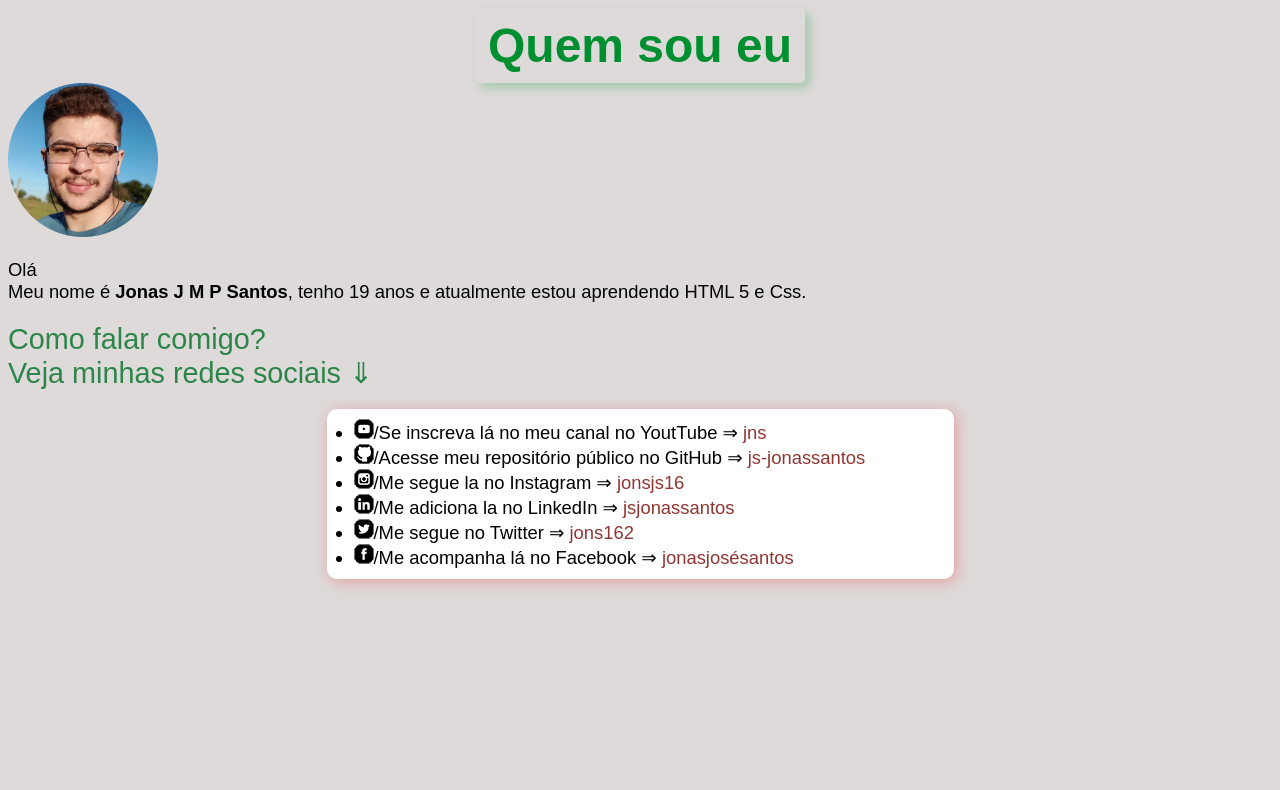
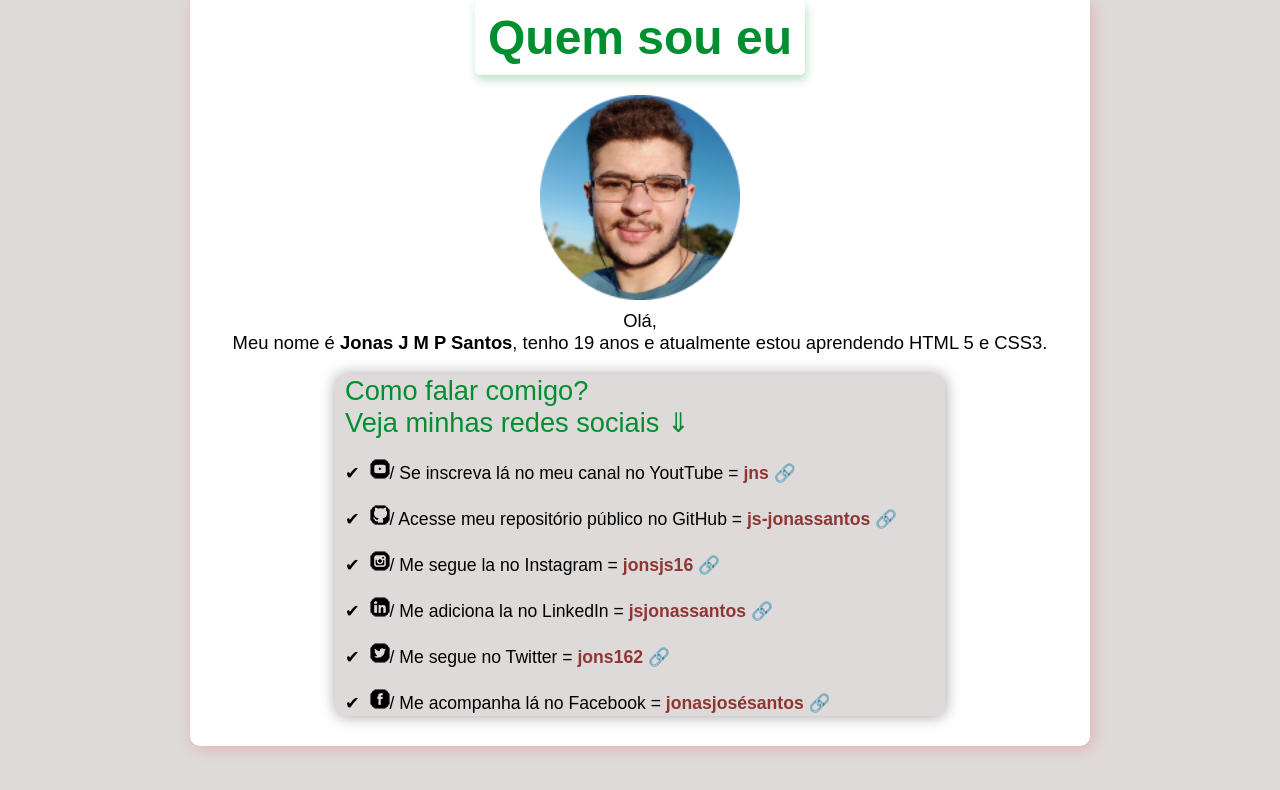
Before and after one commit to jsjonassantos/apresentacao, a plain HTML site: page index.html in a window 1280 px wide. Drawn offline with Linux system fonts and the light colour scheme.

Commit message:
Atualizando site

```diff
--- a/index.html
+++ b/index.html
@@ -9,18 +9,22 @@
     <title>Apresentação</title>
 </head>
 <body>
-    <h1 class="principal">Quem sou eu</h1>
-    <img src="imagens/foto-perfil.png" alt="" >
-    <p>Olá <br> Meu nome é <strong>Jonas J M P Santos</strong>, tenho 19 anos e atualmente estou aprendendo HTML 5 e Css. </p>
-    <h1>Como falar comigo? <br> Veja minhas redes sociais ⇓</h1>
+    <main>
+        <h1 class="principal">Quem sou eu</h1>
+        <img src="imagens/foto-perfil.png" class="imagem" alt="" >
+        <p>Olá, <br> Meu nome é <strong>Jonas J M P Santos</strong>, tenho 19 anos e atualmente estou aprendendo HTML 5 e CSS3. </p>
+        <aside>
+            <h1>Como falar comigo? <br> Veja minhas redes sociais ⇓</h1>
 
-        <ul type="disc">
-            <li><img src="imagens/icone-youtube.png" alt="">/Se inscreva lá no meu canal no YoutTube ⇒ <a href="https://www.youtube.com/channel/UC_PVMgRmvpkgikb9cajyJkA" target="_blank" rel="external">jns</a></li>
-            <li><img src="imagens/icone-github.png" alt="">/Acesse meu repositório público no GitHub ⇒ <a href="https://github.com/JS-JonasSantos" target="_blank" rel="external">js-jonassantos</a></li>
-            <li><img src="imagens/icone-instagram.png" alt="">/Me segue la no Instagram ⇒ <a href="https://www.instagram.com/jonsjs16/" target="_blank" rel="external">jonsjs16</a></li>
-            <li><img src="imagens/icone-linkedin.png" alt="">/Me adiciona la  no LinkedIn ⇒ <a href="https://www.linkedin.com/in/js-jonas-santos-482ab4251/" target="_blank" rel="external">jsjonassantos</a></li>
-            <li><img src="imagens/icone-twitter.png" alt="">/Me segue no Twitter ⇒ <a href="https://twitter.com/Jons162" target="_blank" rel="external">jons162</a></li>
-            <li><img src="imagens/icone-facebook.png" alt="">/Me acompanha lá no Facebook ⇒ <a href="https://www.facebook.com/jonsjs17" target="_blank" rel="external">jonasjosésantos</a></li>
-        </ul>
+                <ul type="disc">
+                    <li><img src="imagens/icone-youtube.png" " alt="">/ Se inscreva lá no meu canal no YoutTube = <a href="https://www.youtube.com/channel/UC_PVMgRmvpkgikb9cajyJkA" target="_blank" rel="external">jns</a></li>
+                    <li><img src="imagens/icone-github.png" alt="">/ Acesse meu repositório público no GitHub = <a href="https://github.com/JS-JonasSantos" target="_blank" rel="external">js-jonassantos</a></li>
+                    <li><img src="imagens/icone-instagram.png" alt="">/ Me segue la no Instagram = <a href="https://www.instagram.com/jonsjs16/" target="_blank" rel="external">jonsjs16</a></li>
+                    <li><img src="imagens/icone-linkedin.png" alt="">/ Me adiciona la  no LinkedIn = <a href="https://www.linkedin.com/in/js-jonas-santos-482ab4251/" target="_blank" rel="external">jsjonassantos</a></li>
+                    <li><img src="imagens/icone-twitter.png" alt="">/ Me segue no Twitter = <a href="https://twitter.com/Jons162" target="_blank" rel="external">jons162</a></li>
+                    <li><img src="imagens/icone-facebook.png" alt="">/ Me acompanha lá no Facebook = <a href="https://www.facebook.com/jonsjs17" target="_blank" rel="external">jonasjosésantos</a></li>
+                </ul>
+        </aside>
+    </main>
 </body>
 </html>
--- a/style.css
+++ b/style.css
@@ -1,53 +1,149 @@
 @charset "UTF-8";
 
+/*
+:root {
+    --cor0: #8F3633;
+    --cor1: #F50600;
+    --cor2: #DEDAD9;
+    --cor3: #008F30;
+    --cor4: #3DE073;
+    --cor5: white;
+
+    :root {
+    --cor0: #1D2D10;
+    --cor1: #435D1E;
+    --cor2: #537401;
+    --cor3: #929A51;
+    --cor4: #DC030C;
+    --cor5: white;
+
+    :root {
+    --cor0: #FFF6F2;
+    --cor1: #422417;
+    --cor2: #55D147;
+    --cor3: #D1722E;
+    --cor4: #D1593B;
+    --cor5: white;
+
+    :root {
+    --cor0: #32AD80;
+    --cor1: #C8FAE8;
+    --cor2: #62FAC1;
+    --cor3: #AD3A21;
+    --cor4: #FA7D61;
+    --cor5: white;
+
+    :root {
+    --cor0: #48FF1F;
+    --cor1: #E3AE0B;
+    --cor2: #FA2100;
+    --cor3: #750BE3;
+    --cor4: #28CDFA;
+    --cor5: white;
+
+*/
+
+:root {
+    --cor0: #8F3633;
+    --cor1: #F50600;
+    --cor2: #DEDAD9;
+    --cor3: #008F30;
+    --cor4: #3DE073;
+    --cor5: white;
+
+    --fonte-padrao: Arial, Verdana, Helvetica, sans-serif;
+}
+
+* {
+    margin: 0px;
+    padding: 0px;
+}
+
 body{
-    background-color: #DEDAD9;
+    background-color: var(--cor2);
     font-family: Arial, Helvetica, sans-serif;
+    margin: 0px 6px ;
+}
+
+main {
+    background-color: white;
+    border-radius: 0px 0px 10px 10px;
+    box-shadow: 2.5px 2.5px 15px #f5040031;
+    min-width: 300px;
+    max-width: 900px;
+    margin: auto;
+    padding: 0px 0px 30px 0px;
+
 }
 
 .principal{
-    background-color: #DEDAD9;
-    color: #008F30;
+    background-color: #ffffff;
+    color: var(--cor3);
     text-align: center;
     font-size: 3em;
     width: 310px;
     margin: auto;
     border-radius: 5px;
-    box-shadow:5px 5px 10px #30a55752;
+    box-shadow:1.5px 5px 10px #30a55752;
     font-weight: bold;
     padding: 10px;
-
-
-
 }
 
 h1{
-    color: #2c864a;
+    color: var(--cor4);
     font-size: 1.8em;
     font-weight: normal;
 }
 
+.imagem {
+    display: block;
+    margin: 20px auto 10px auto;
+    width: 200px;
+}
+
 p{
     font-size: 1.15em;
+    text-align: center;
+    padding: 0px 0px 20px 0px;
 }
 
 li{
-    font-size: 1.15em;
+    font-size: 1.10em;
+    line-height: 1.3em;
+    padding: 20px 0px 0px 0px;
+}
+
+aside > ul {
+    list-style-type: '\2714\00A0\00A0';
+    list-style-position: inside;
+    padding: 0px 0px 0px 0px;
 }
 
 a{
-    color: #8F3633;
+    color: var(--cor0);
     text-decoration: none;
+    font-weight: bold;
 }
 
-ul {
-    background-color: white;
+a:after {
+    content: '\00A0\1F517';
+}
+
+a:hover {
+    text-decoration: underline;
+}
+
+aside {
+    background-color: var(--cor2);
     border-radius: 10px;
-    box-shadow: 2.5px 2.5px 15px #f5040048;
-    width: 600px;
+    box-shadow: 0.5px 0.5px 15px rgba(0, 0, 0, 0.363);
+    min-width: 300px;
+    max-width: 600px;
     margin: auto;
-    padding-top: 10px;
-    padding-right: 0px;
-    padding-bottom: 10px;
-    padding-left: 27px;
+    padding: 1px 0px 1px 10px;
 }
+
+aside > h1 {
+    color: var(--cor3);
+    font-size: 1.7em;
+}
```
